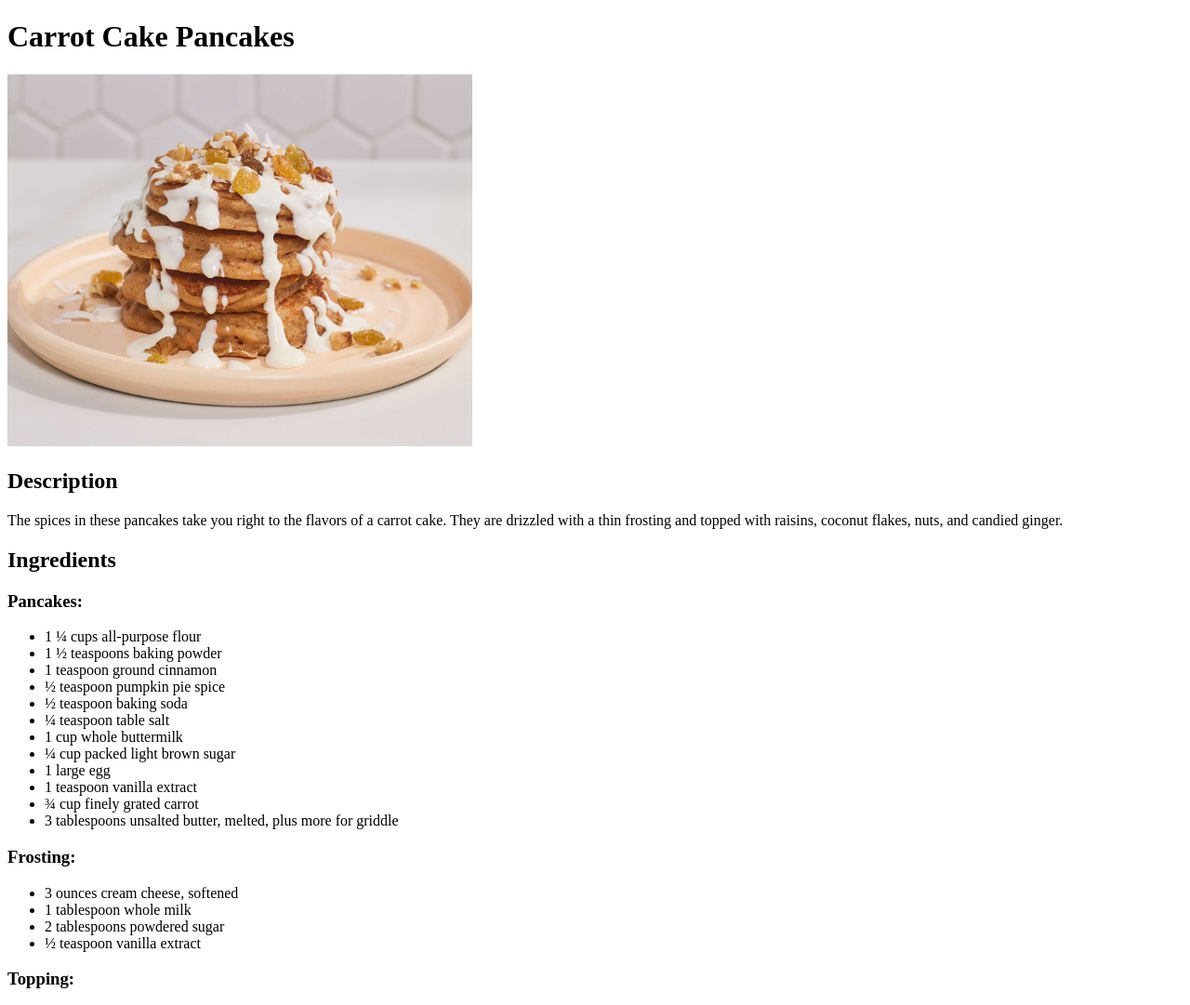
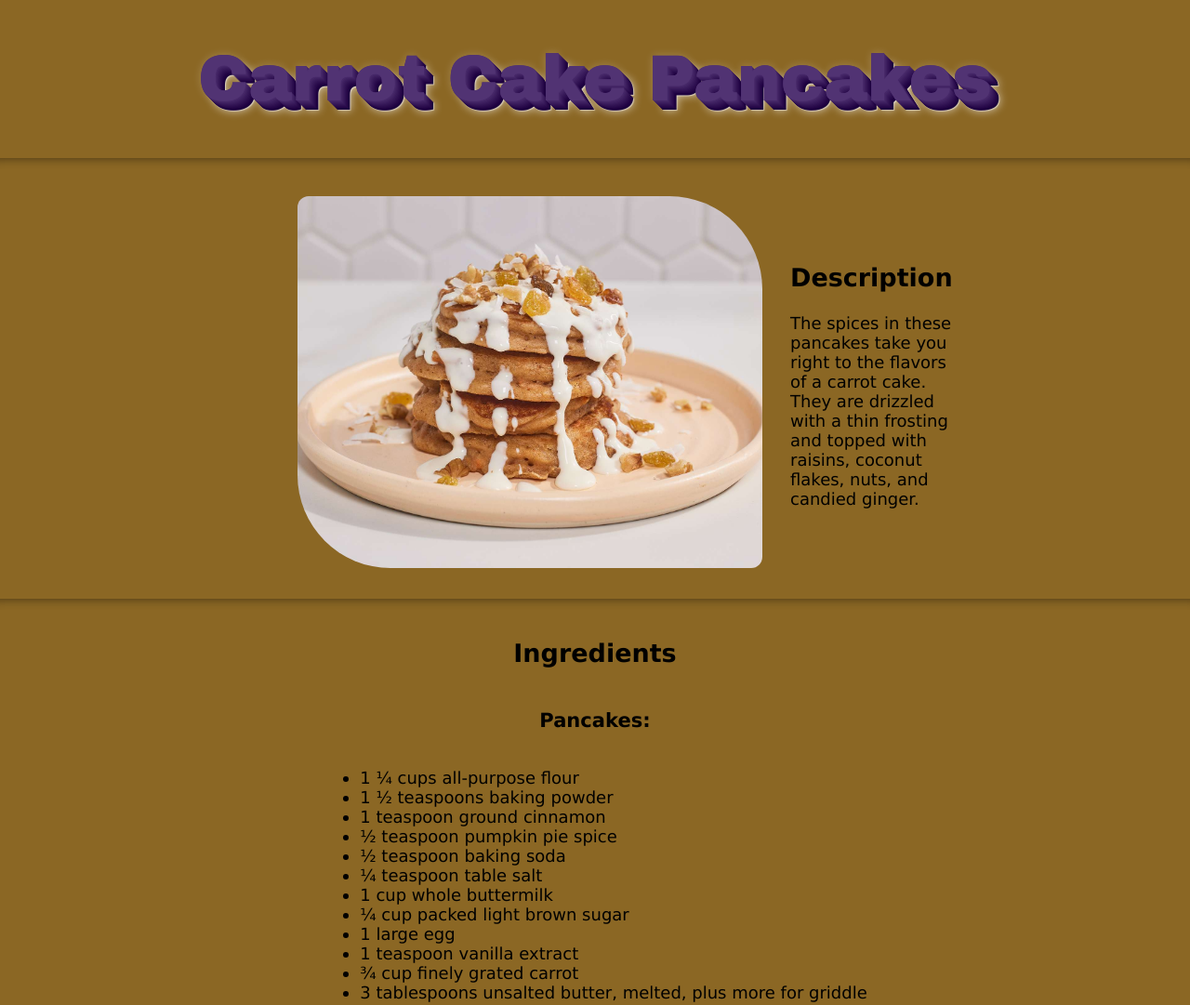
Before and after one commit to Emmanuel-Q/Odin-recipes, a plain HTML site: page recipes/pancakes.html in a window 1280 px wide. Shown: the top 1081 px of the page at 93% size. Drawn offline with Linux system fonts and the light colour scheme.

Commit message:
add css styles to the recipe pages

```diff
--- a/recipes/pancakes.html
+++ b/recipes/pancakes.html
@@ -4,14 +4,28 @@
     <meta charset="UTF-8">
     <meta http-equiv="X-UA-Compatible" content="IE=edge">
     <meta name="viewport" content="width=device-width, initial-scale=1.0">
+    <link rel="stylesheet" href="../style.css">
     <title>Pancakes Recipes</title>
 </head>
 <body>
-    <h1>Carrot Cake Pancakes</h1>
-    <img src="../img/pancake.jpeg" alt="carrot cake pancake" width="500px" height="400px">
-    <h2>Description</h2>
-    <p>The spices in these pancakes take you right to the flavors of a carrot cake. They are drizzled with a thin frosting and topped with raisins, coconut flakes, nuts, and candied ginger.</p>
-    <h2>Ingredients</h2>
+
+    <h1 class="recipe">Carrot Cake Pancakes</h1>
+    <hr>
+
+    <div class="hero">
+    <div class="oixtail_header">
+        <div class="oixtail_img">
+            <img src="../img/pancake.jpeg" alt="carrot cake pancake" width="500px" height="400px">
+        </div>
+        <div class="oixtail_des">
+            <h2>Description</h2>
+        <p>The spices in these pancakes take you right to the flavors of a carrot cake. They are drizzled with a thin frosting and topped with raisins, coconut flakes, nuts, and candied ginger.</p>
+        </div>
+    </div>
+    </div><hr>
+
+    <div class="ingredients">
+        <h2>Ingredients</h2>
     <h3>Pancakes:</h3>
     <ul>
         <li>1 ¼ cups all-purpose flour</li>
@@ -41,7 +55,10 @@
         <li>3 tablespoons toasted unsweetened coconut flakes</li>
         <li>1 tablespoon finely chopped candied ginger (Optional)</li>
     </ul>
-    <h2>Steps / Directions</h2>
+    </div><hr>
+
+    <div class="steps">
+        <h2>Steps / Directions</h2>
     <ol>
         <li>Prepare the Pancakes: Whisk together flour, baking powder, cinnamon, pumpkin pie spice, baking soda, and salt in a large bowl until combined. Add buttermilk, brown sugar, egg, and vanilla; stir until just combined. Stir in carrots and melted butter until just combined. Set aside.</li>
         <br><li>Prepare the Frosting: In a medium bowl, whisk together cream cheese, milk, powdered sugar, and vanilla until smooth. Set aside.</li>
@@ -51,5 +68,12 @@
         <br><li>Divide pancakes evenly among 4 plates. Drizzle Pancakes evenly with Frosting, and sprinkle evenly with Topping.</li>
     </ol>
 
+    <a id="home" href="../index.html">Home</a><br>
+    </div>
+
+    <div class="footer">
+        <p>Designed by Emmanuel Quarshie Agblego with ❤️ | Copyright 2023</p>
+    </div>
+
 </body>
 </html>
--- a/style.css
+++ b/style.css
@@ -2,7 +2,8 @@ body {
     font-family: Verdana, Geneva, Tahoma, sans-serif;
     margin: 0;
     padding: 0;
-    background: rgb(139, 103, 36);
+    background: #8b6724;
+    font-size: 18px;
 }
 
 .logo {
@@ -49,6 +50,72 @@ h3 {
     background-color: rgba(255, 208, 0, 0.533);
     text-align: center;
     font-size: 14px;
+    padding: 4px;
     font-weight: bold;
 font-family: 'Lucida Sans', 'Lucida Sans Regular', 'Lucida Grande', 'Lucida Sans Unicode', Geneva, Verdana, sans-serif;
 }
+
+.oixtail_header {
+    display: flex;
+    align-items: center;
+}
+
+.oixtail_header .oixtail_des {
+    flex: 1;
+    padding: 10px;
+}
+
+.hero {
+    margin-left: 280px;
+    margin-right: 280px;
+}
+
+.oixtail_img {
+    margin-left: 20px;
+    padding: 20px;
+}
+
+.oixtail_img img {
+    border-radius: 12px 100px;
+}
+
+.recipe {
+    text-align: center;
+    font-size: 70px;
+    color: #513373;
+    font-family: "Arial Black", Gadget, sans-serif;
+    text-shadow: 0px 0px 0 rgb(76,46,110),
+                 1px 1px 0 rgb(71,41,105),
+                 2px 2px 0 rgb(66,36,100),
+                 3px 3px 0 rgb(61,31,95),
+                 4px 4px 0 rgb(56,26,90),
+                 5px 5px 0 rgb(51,21,85),
+                 6px 6px 0 rgb(46,16,80),
+                 7px 7px 0 rgb(41,11,75),
+                 8px 8px 0 rgb(36,6,70),
+                 9px 9px 0 rgb(31,1,65),
+                 10px 10px  0 rgb(26,-4,60),
+                 11px 11px 10px rgba(255,255,255,0.6),
+                 11px 11px 1px rgba(255,255,255,0.5),
+                 0px 0px 10px rgba(255,255,255,.2);
+
+}
+
+hr {
+    height: 12px;
+    border: 0;
+    box-shadow: inset 0 12px 12px -12px rgb(0 0 0 / 50%);
+}
+
+.ingredients, .steps {
+    display: flex;
+    flex-direction: column;
+    align-items: center;
+}
+
+#home {
+    border: 4px solid;
+    font-size: 20px;
+    padding: 6px;
+    border-radius: 12px;
+}
```
Also changed, not shown: recipes/oixtail.html (+32 -4 lines), recipes/spaghetti.html (+28 -5 lines).
